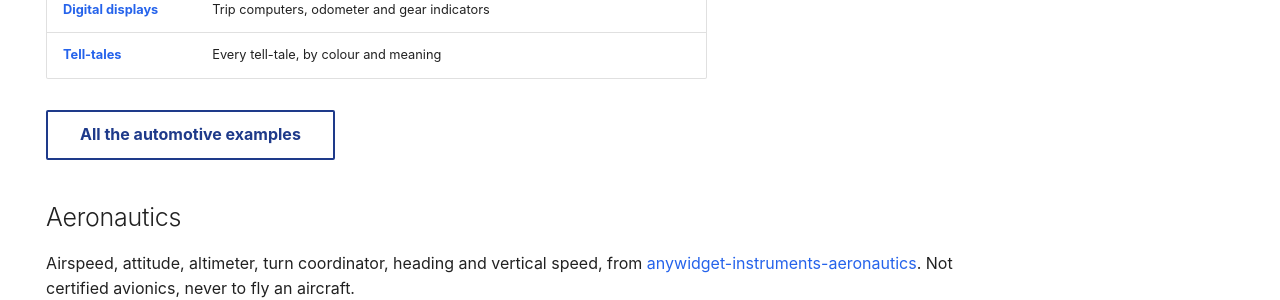
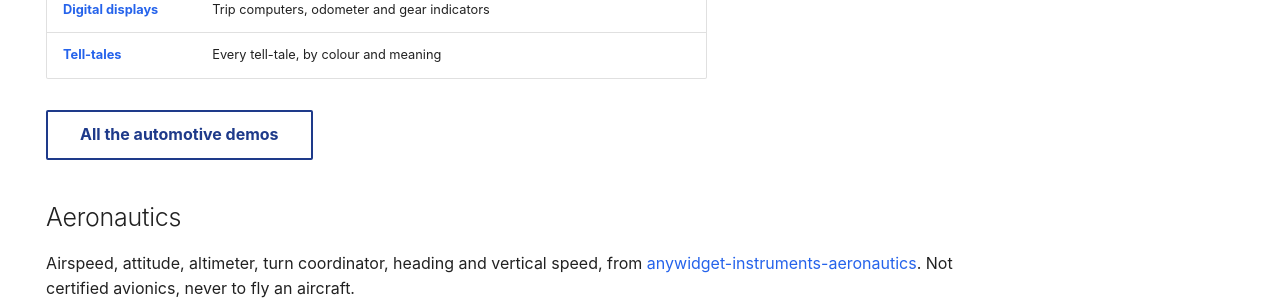
Before and after one commit to AnywidgetInstruments/anywidgetinstruments.github.io, an MkDocs documentation site: the page built from docs/try.md, in a window 1280 px wide and 900 px high, scrolled down 790 px. Shown: the part 406-706 px from the top of the window. Built offline with MkDocs 1.6.1 and Material for MkDocs 9.7.7, drawn with Linux system fonts in a browser that asks for light colours.

Commit message:
Fix the links of the Try page; link the automotive demos
The links to the libraries on the Try page were relative: from /try/
they resolved under /try/ and answered 404. The automotive row had no
link to its live demos.

Link the sites of the family with absolute URLs, on both pages, and the
automotive Try page from the families table and the Try page.

Assisted-by: AI

```diff
--- a/docs/try.md
+++ b/docs/try.md
@@ -18,39 +18,39 @@
 ## Industrial
 
 Knobs, gauges, tanks, LEDs, switches, strip charts, alarms and supervisory
-objects, from [anywidget-instruments-industrial](anywidget-instruments-industrial/).
+objects, from [anywidget-instruments-industrial](https://anywidgetinstruments.github.io/anywidget-instruments-industrial/).
 
 | Demo | What it shows |
 |---|---|
-| [**Batch reactor R-101**](anywidget-instruments-industrial/marimo/batch_reactor/) | A complete operator station: PackML state machine, recipe, PID faceplate, alarms, trend, event log |
-| [**Gallery**](anywidget-instruments-industrial/marimo/gallery/) | Every widget family: knobs and indicators, Boolean controls, charts, alarms, styles |
-| [**PID tuning**](anywidget-instruments-industrial/marimo/pid_tuning/) | Closed-loop step response; overshoot and settling time follow the Kp, Ti, Td knobs |
-| [**Operator station**](anywidget-instruments-industrial/marimo/operator_station/) | A filling line with stack light, PID faceplate, annunciator and alarm list |
-| [**Virtual instrument bench**](anywidget-instruments-industrial/marimo/virtual_instrument/) | Function generator, oscilloscope and multimeter front panels |
+| [**Batch reactor R-101**](https://anywidgetinstruments.github.io/anywidget-instruments-industrial/marimo/batch_reactor/) | A complete operator station: PackML state machine, recipe, PID faceplate, alarms, trend, event log |
+| [**Gallery**](https://anywidgetinstruments.github.io/anywidget-instruments-industrial/marimo/gallery/) | Every widget family: knobs and indicators, Boolean controls, charts, alarms, styles |
+| [**PID tuning**](https://anywidgetinstruments.github.io/anywidget-instruments-industrial/marimo/pid_tuning/) | Closed-loop step response; overshoot and settling time follow the Kp, Ti, Td knobs |
+| [**Operator station**](https://anywidgetinstruments.github.io/anywidget-instruments-industrial/marimo/operator_station/) | A filling line with stack light, PID faceplate, annunciator and alarm list |
+| [**Virtual instrument bench**](https://anywidgetinstruments.github.io/anywidget-instruments-industrial/marimo/virtual_instrument/) | Function generator, oscilloscope and multimeter front panels |
 
-[All the industrial demos, also in JupyterLite](anywidget-instruments-industrial/try/){ .md-button }
+[All the industrial demos, also in JupyterLite](https://anywidgetinstruments.github.io/anywidget-instruments-industrial/try/){ .md-button }
 
 ## Automotive
 
 Speedometers, tachometers, tell-tales, trip computers and clusters, from
-[anywidget-instruments-automotive](anywidget-instruments-automotive/).
+[anywidget-instruments-automotive](https://anywidgetinstruments.github.io/anywidget-instruments-automotive/).
 
 | Demo | What it shows |
 |---|---|
-| [**Instrument cluster**](anywidget-instruments-automotive/marimo/cluster_preview/) | A cluster with a combustion, hybrid or electric drivetrain |
-| [**Electric and hybrid**](anywidget-instruments-automotive/marimo/electric/) | Power meters, battery gauges, power flows and the electric tell-tales |
-| [**Dials**](anywidget-instruments-automotive/marimo/dials/) | Speedometers, tachometers, fuel and temperature gauges in every unit system |
-| [**Digital displays**](anywidget-instruments-automotive/marimo/digital/) | Trip computers, odometer and gear indicators |
-| [**Tell-tales**](anywidget-instruments-automotive/marimo/telltales/) | Every tell-tale, by colour and meaning |
+| [**Instrument cluster**](https://anywidgetinstruments.github.io/anywidget-instruments-automotive/marimo/cluster_preview/) | A cluster with a combustion, hybrid or electric drivetrain |
+| [**Electric and hybrid**](https://anywidgetinstruments.github.io/anywidget-instruments-automotive/marimo/electric/) | Power meters, battery gauges, power flows and the electric tell-tales |
+| [**Dials**](https://anywidgetinstruments.github.io/anywidget-instruments-automotive/marimo/dials/) | Speedometers, tachometers, fuel and temperature gauges in every unit system |
+| [**Digital displays**](https://anywidgetinstruments.github.io/anywidget-instruments-automotive/marimo/digital/) | Trip computers, odometer and gear indicators |
+| [**Tell-tales**](https://anywidgetinstruments.github.io/anywidget-instruments-automotive/marimo/telltales/) | Every tell-tale, by colour and meaning |
 
-[All the automotive examples](anywidget-instruments-automotive/examples/){ .md-button }
+[All the automotive demos](https://anywidgetinstruments.github.io/anywidget-instruments-automotive/try/){ .md-button }
 
 ## Aeronautics
 
 Airspeed, attitude, altimeter, turn coordinator, heading and vertical speed, from
-[anywidget-instruments-aeronautics](anywidget-instruments-aeronautics/). Not certified
+[anywidget-instruments-aeronautics](https://anywidgetinstruments.github.io/anywidget-instruments-aeronautics/). Not certified
 avionics, never to fly an aircraft.
 
 | Demo | What it shows |
 |---|---|
-| [**Flight instruments**](anywidget-instruments-aeronautics/marimo/flight/) | The basic six in the basic T, driven by sliders; the turn coordinator follows the rate of turn the bank gives at the airspeed |
+| [**Flight instruments**](https://anywidgetinstruments.github.io/anywidget-instruments-aeronautics/marimo/flight/) | The basic six in the basic T, driven by sliders; the turn coordinator follows the rate of turn the bank gives at the airspeed |
```
Also changed, not shown: docs/index.md (+11 -11 lines).
